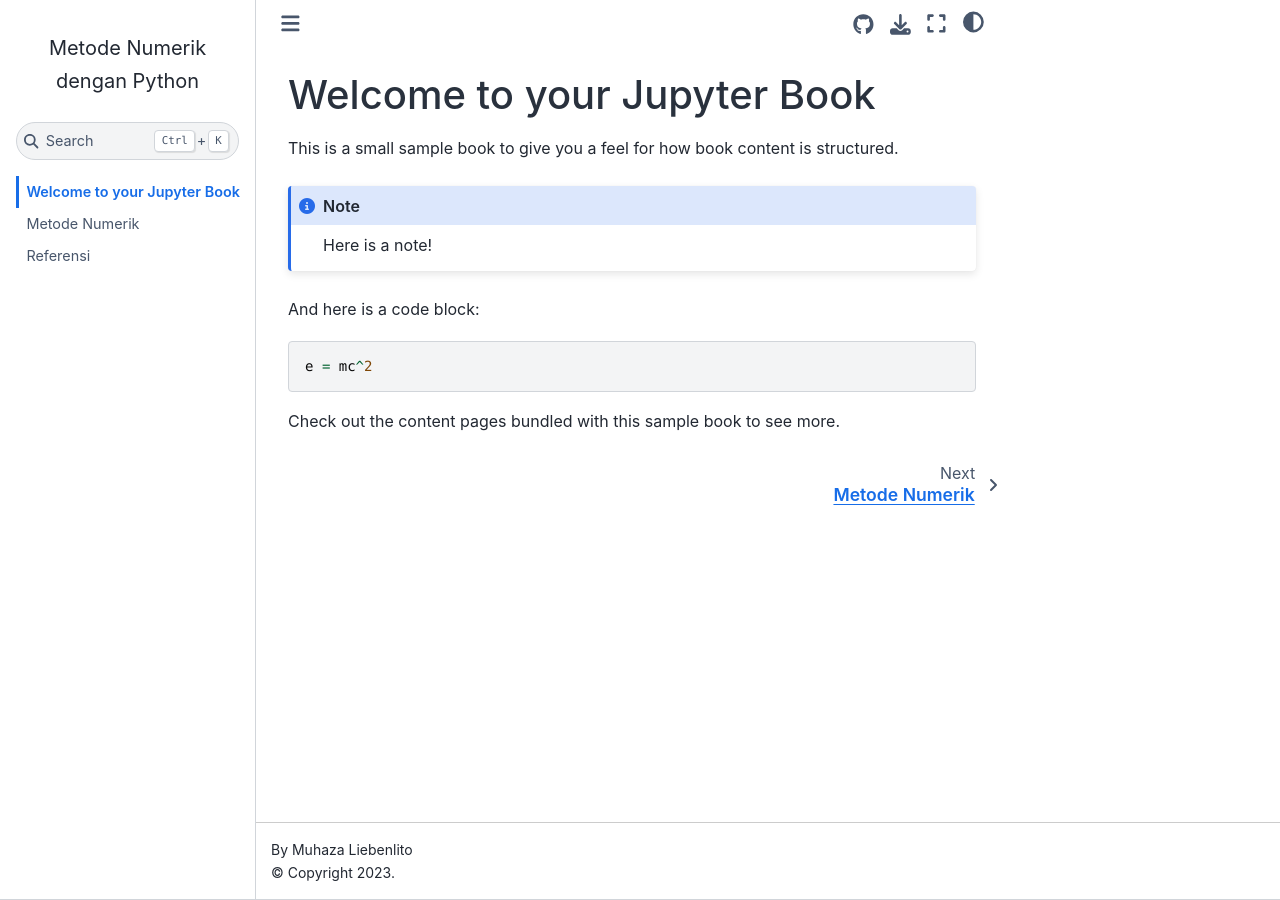
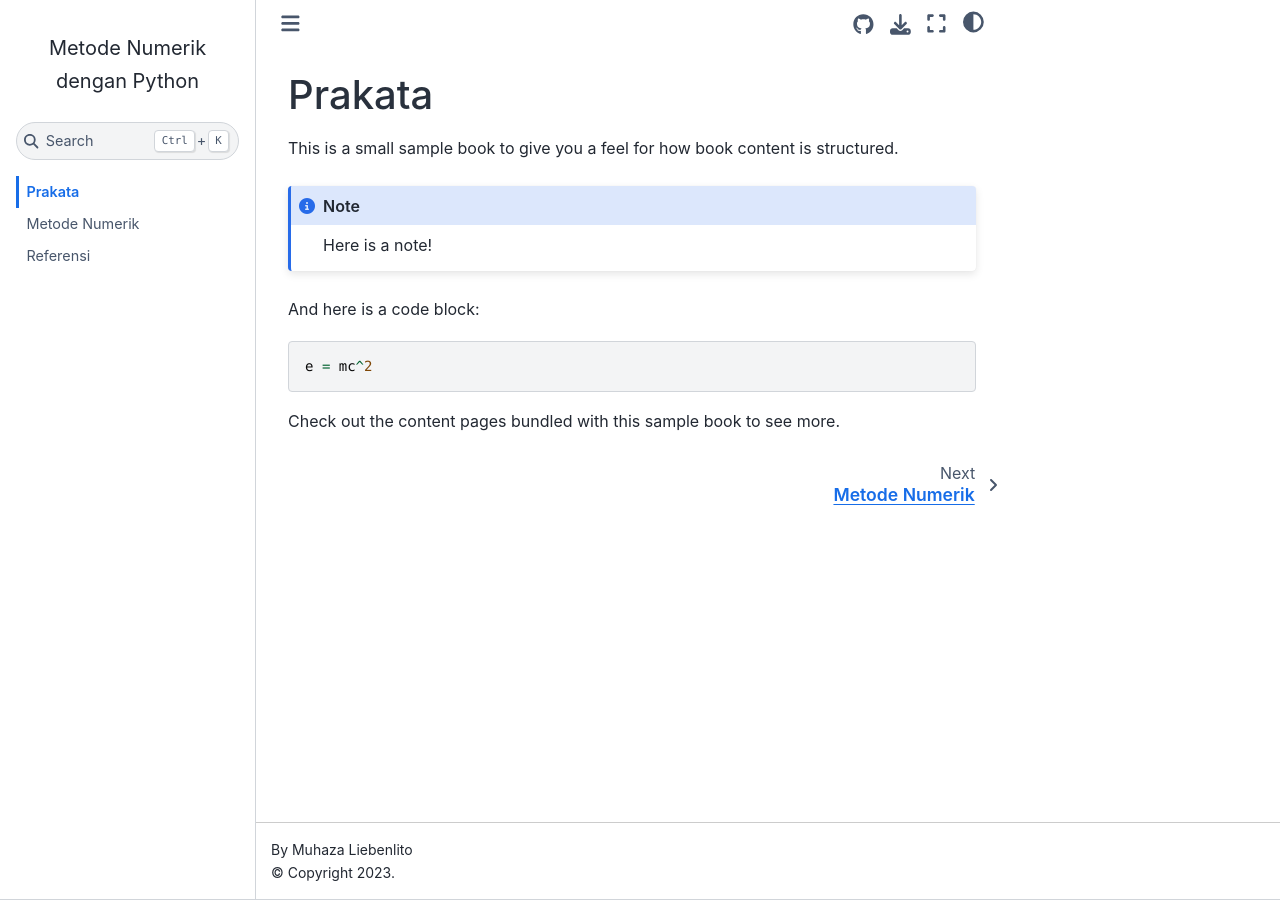
Before and after one commit to liebenlito/Metode-Numerik, a Jupyter Book: the page built from intro.md, in a window 1280 px wide. Built offline with Jupyter Book 1.0.4 settings and Sphinx 7.4.7 and the Sphinx Book theme 1.1.4, drawn with Linux system fonts in a browser that asks for light colours; pages that are not in the unit, such as notebooks, are missing from menus.

Commit message:
edit vscode

```diff
--- a/intro.md
+++ b/intro.md
@@ -1,4 +1,4 @@
-# Welcome to your Jupyter Book
+# Prakata
 
 This is a small sample book to give you a feel for how book content is
 structured.
```
